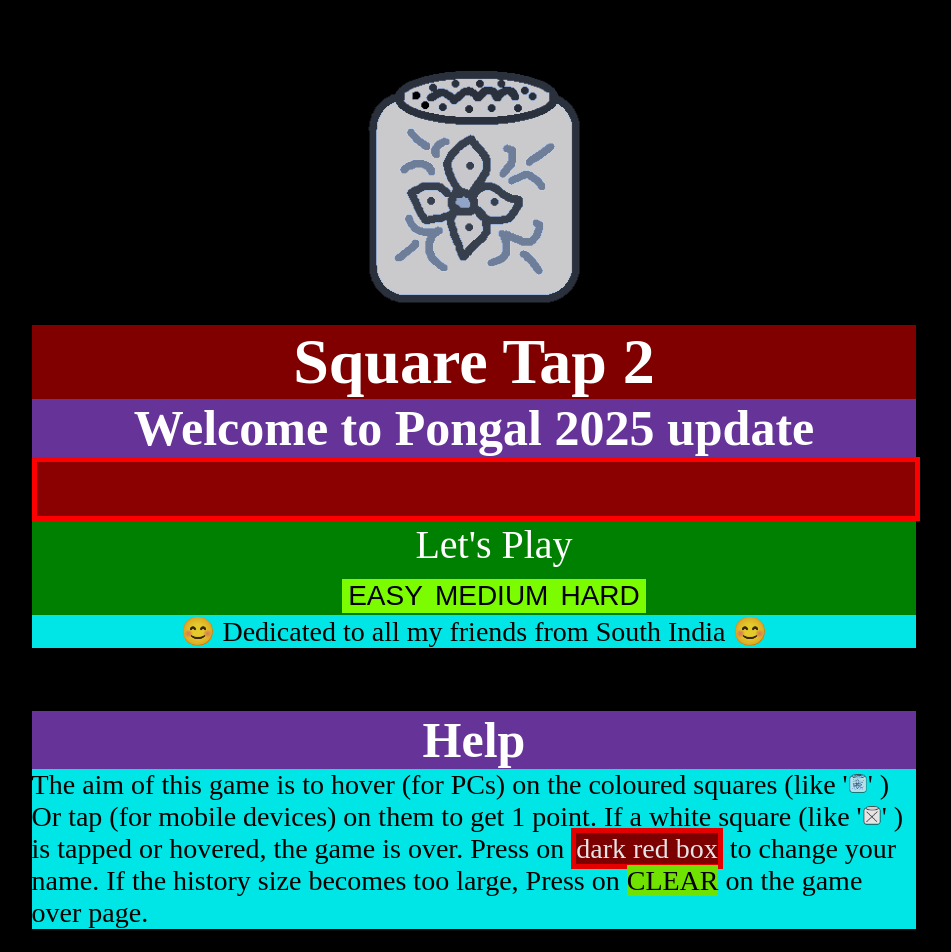
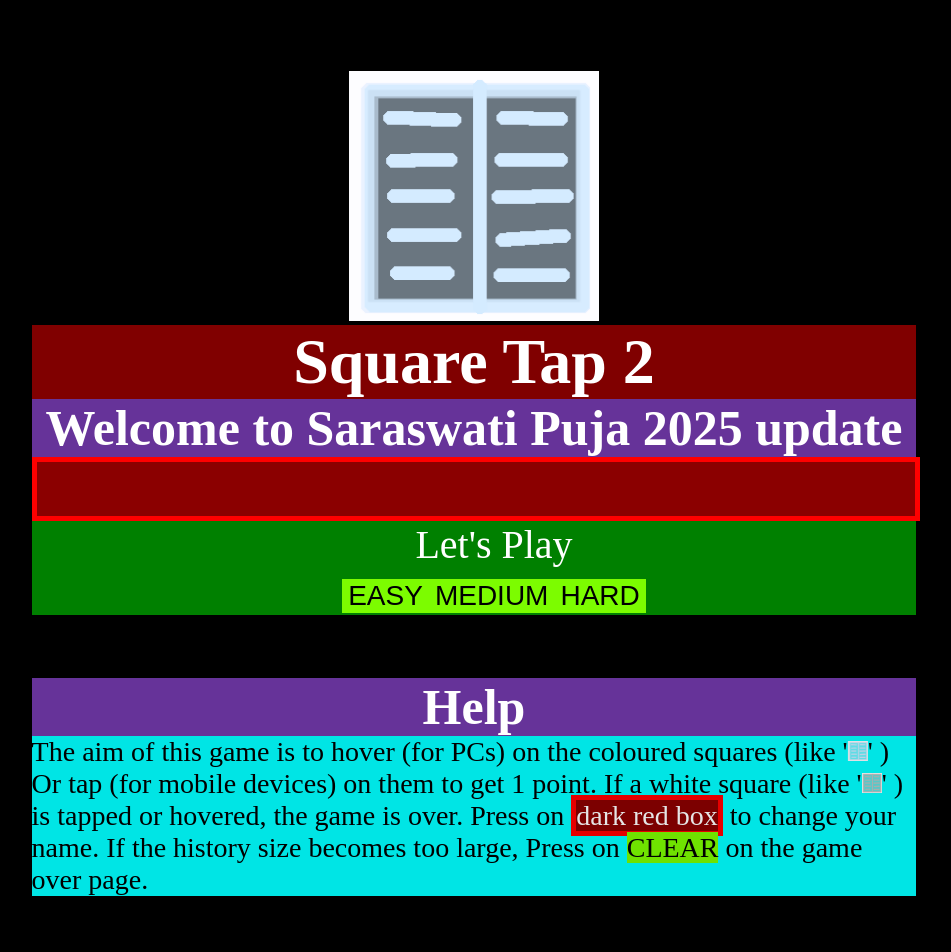
Before and after one commit to Sushnata1/Square-tap-2, a React (Vite) app: page / in a window 1280 px wide. Shown: the top 952 px of the page, without its empty margins (166-1117 px from the left). Built offline with nearby package versions, Linux system fonts and the light colour scheme.

Commit message:
few refactoring

```diff
--- a/src/App.jsx
+++ b/src/App.jsx
@@ -2,7 +2,7 @@ import { HashRouter, Routes, Route, Link } from 'react-router-dom';
 
 import Game from './Game.jsx';
 import Home from './Home.jsx'
-import GameOver from './components/GameOver.jsx';
+import GameOver from './GameOver.jsx';
 
 function App() {
   return (
--- a/src/components/GameOver.jsx
+++ b/src/GameOver.jsx
@@ -1,7 +1,7 @@
 import * as React from "react";
 import { Link } from "react-router-dom";
 
-import History from "./History";
+import History from "./components/History";
 
 export default () => {
 
@@ -10,11 +10,6 @@ export default () => {
 
     return (
         <>
-            <div className='snowfall'>
-                {Array.from({ length: 28 }, (_, index) => (
-                    <span key={index}></span>
-                ))}
-            </div>
             <div className="pad">
                 <h1>Game Over</h1>
                 <p className="name namebox">{name}</p>
--- a/src/Home.jsx
+++ b/src/Home.jsx
@@ -10,15 +10,9 @@ import Credits from "./components/Credits";
 export default () => {
     return (
         <>
-            <div className='snowfall'>
-                {Array.from({ length: 28 }, (_, index) => (
-                    <span key={index}></span>
-                ))}
-            </div>
             <div className="pad">
                 <Title />
                 <Menu />
-                <p style={{overflow: "hidden", textAlign: "center"}}> 😊 Dedicated to all my friends from South India 😊 </p>
             </div>
             <Help />
             <Credits />
--- a/src/components/Help.jsx
+++ b/src/components/Help.jsx
@@ -1,13 +1,14 @@
 import * as React from "react";
-import images from "../imageurls.js"
+import {images} from "../constants.js"
+import Image from "../components/Image.jsx"
 
 export default () => {
     return (
         <>
             <div className="pad">
                 <h2>Help</h2>
-                <p>The aim of this game is to hover (for PCs) on the coloured squares (like '<img src={images.good} className="goodsquare" height="20px" width="20px"></img>' ) Or tap (for mobile devices) on them to get 1 point.
-                    If a white square (like '<img src={images.bad} height="20px" width="20px"></img>' ) is tapped or hovered, the game is over. Press on <span className="name">dark red box</span> to
+                <p>The aim of this game is to hover (for PCs) on the coloured squares (like '<Image src={images.good} typ="goodsquare" size="20" />' ) Or tap (for mobile devices) on them to get 1 point.
+                    If a white square (like '<Image src={images.good} size="20" />' ) is tapped or hovered, the game is over. Press on <span className="name">dark red box</span> to
                     change your name. If the history size becomes too large, Press on <span className="button">CLEAR</span> on the game over page.</p>
             </div>
         </>
--- /dev/null
+++ b/src/components/Image.jsx
@@ -0,0 +1,9 @@
+import * as React from "react";
+
+export default ({src,size, typ}) => {
+    return (
+        <>
+        <img src={src} height={`${size}px`} width={`${size}px`} className={typ}/>
+        </>
+    )
+}
--- a/src/components/Menu.jsx
+++ b/src/components/Menu.jsx
@@ -1,55 +1,29 @@
 import * as React from "react";
 import { useNavigate } from "react-router-dom";
+
+import {levels} from "../constants.js"
 
 export default () => {
 
   const navigate = useNavigate();
 
   const setLevel = (level) => {
-    var lvl = {};
-    switch (level) {
-      case "EASY":
-        lvl = {
-          name: "EASY",
-          size: 100,
-          delay: 140,
-          number: 5
-        };
-        break;
-
-      case "MEDIUM":
-        lvl = {
-          name: "MEDIUM",
-          size: 80,
-          delay: 100,
-          number: 10
-        };
-        break;
-
-      case "HARD":
-        lvl = {
-          name: "HARD",
-          size: 50,
-          delay: 80,
-          number: 20
-        };
-    }
+    var lvl = {name:level, ...levels[level]};
     var str = JSON.stringify(lvl);
     var start_time = new Date(Date.now());
     localStorage.setItem("start_time",start_time);
     localStorage.setItem("level", str);
-    navigate('/game')
+    navigate('/game');
     console.log(localStorage);
   }
+
+  const levelNames = Object.keys(levels);
 
     return (
     <>
     <ul>
       <li>Let's Play<br/></li>
-      <li>
-        <button className="button" onClick={()=>setLevel("EASY")}>EASY</button>
-        <button className="button" onClick={()=>setLevel("MEDIUM")}>MEDIUM</button>
-        <button className="button" onClick={()=>setLevel("HARD")}>HARD</button>
+      <li>{levelNames.map((name,index)=><button key={index} className="button" onClick={()=>setLevel(name)}>{name}</button>)}
       </li>
     </ul>
     </>
--- a/src/components/Title.jsx
+++ b/src/components/Title.jsx
@@ -1,8 +1,11 @@
 import * as React from "react";
-import { useState, Suspense, lazy } from "react";
+import { useState } from "react";
 
-import images from "../imageurls.js";
-import './imageovrlay.scss'
+import { FontAwesomeIcon } from '@fortawesome/react-fontawesome';
+import { faWikipediaW } from '@fortawesome/free-brands-svg-icons';
+
+import { images } from "../constants.js";
+import Image from "../components/Image.jsx"
 
 export default () => {
 
@@ -19,17 +22,16 @@ export default () => {
     return (
         <>
             <center>
-                <img
+                <Image
                     src={images.good}
-                    width="250px"
-                    height="250px"
-                    className="goodsquare"
+                    size="250"
+                    typ="goodsquare"
                 />
             </center>
             <h1>Square Tap 2</h1>
-            <h2>Welcome to Pongal 2025 update</h2>
+            <h2>Welcome to Saraswati Puja 2025 update</h2>
             <input type="text" name="name" className="name namebox"
-                value={name} onChange={saveName}/>
+                value={name} onChange={saveName} />
         </>
     )
 }
--- /dev/null
+++ b/src/constants.js
@@ -0,0 +1,24 @@
+export const images = {
+    "bad": "./badbook.png",
+    "good": "./goodbook.png"
+}
+
+export const levels = {
+    "EASY": {
+        size: 100,
+        delay: 140,
+        number: 5
+    },
+    "MEDIUM": {
+        size: 80,
+        delay: 100,
+        number: 10
+    },
+    "HARD": {
+        size: 50,
+        delay: 80,
+        number: 20
+    },
+}
+
+export const credits = {}
--- a/src/game/Sketch.jsx
+++ b/src/game/Sketch.jsx
@@ -2,10 +2,10 @@ import React from 'react';
 import { useRef } from 'react';
 import { ReactP5Wrapper } from '@p5-wrapper/react';
 
-import Bot from './bot';
-import Bomb from './bomb';
+import Bot from './bot.js';
+import Bomb from './bomb.js';
 
-import images from "../imageurls.js";
+import {images} from "../constants.js";
 
 
 export default ({increment,gameOver}) => {
--- a/src/imageurls.js
+++ /dev/null
@@ -1,4 +0,0 @@
-export default {
-    "bad":"./badpot.png",
-    "good":"./goodpot.png"
-}
```
Also changed, not shown: src/Sketch.jsx (deleted, +0 -21 lines), src/components/Credits.jsx (+2 -5 lines), public/badbook.png (added).
